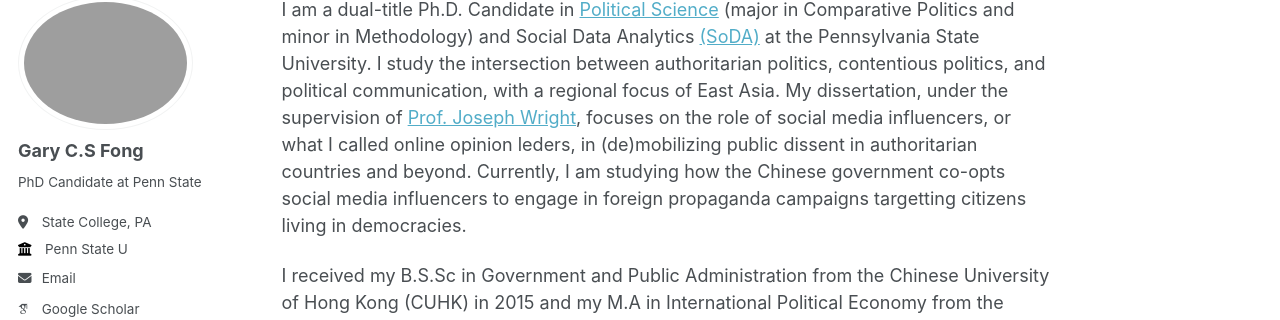
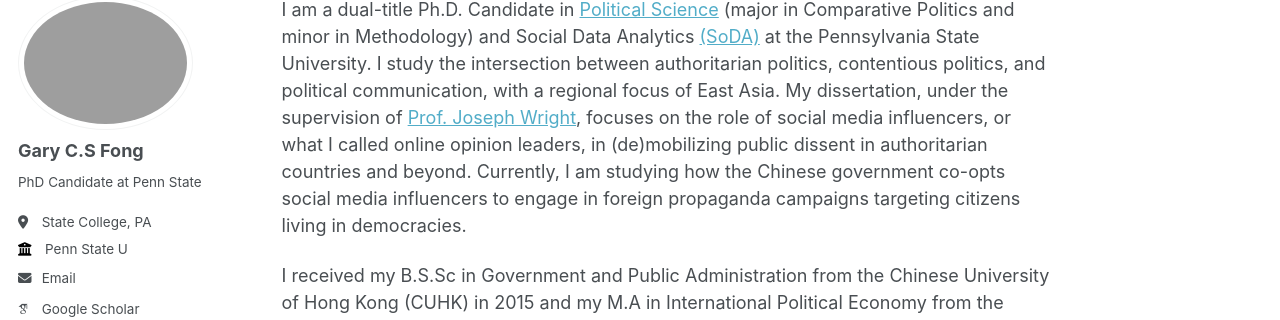
Before and after one commit to sap98fcs/sap98fcs.github.io, a Jekyll site: the page built from _pages/about.md, in a window 1280 px wide and 989 px high. Shown: the part 110-430 px from the top of the window. Built offline with Jekyll 4.4.1, drawn with Linux system fonts in a browser that asks for light colours; some web fonts are replaced.

Commit message:
Update about.md

```diff
--- a/_pages/about.md
+++ b/_pages/about.md
@@ -7,7 +7,7 @@ redirect_from:
   - /about.html
 ---
 
-I am a dual-title Ph.D. Candidate in [Political Science](https://polisci.la.psu.edu) (major in Comparative Politics and minor in Methodology) and Social Data Analytics [(SoDA)](https://soda.la.psu.edu/) at the Pennsylvania State University. I study the intersection between authoritarian politics, contentious politics, and political communication, with a regional focus of East Asia. My dissertation, under the supervision of [Prof. Joseph Wright](https://polisci.la.psu.edu/people/jgw12/), focuses on the role of social media influencers, or what I called online opinion leders, in (de)mobilizing public dissent in authoritarian countries and beyond. Currently, I am studying how the Chinese government co-opts social media influencers to engage in foreign propaganda campaigns targetting citizens living in democracies.
+I am a dual-title Ph.D. Candidate in [Political Science](https://polisci.la.psu.edu) (major in Comparative Politics and minor in Methodology) and Social Data Analytics [(SoDA)](https://soda.la.psu.edu/) at the Pennsylvania State University. I study the intersection between authoritarian politics, contentious politics, and political communication, with a regional focus of East Asia. My dissertation, under the supervision of [Prof. Joseph Wright](https://polisci.la.psu.edu/people/jgw12/), focuses on the role of social media influencers, or what I called online opinion leaders, in (de)mobilizing public dissent in authoritarian countries and beyond. Currently, I am studying how the Chinese government co-opts social media influencers to engage in foreign propaganda campaigns targeting citizens living in democracies.
 
 I received my B.S.Sc in Government and Public Administration from the Chinese University of Hong Kong (CUHK) in 2015 and my M.A in International Political Economy from the University of Warwick in 2016. Before my PhD study, I worked as a research officer at the [Hong Kong Council of Social Services](https://www.hkcss.org.hk/?lang=en) and published three reports on Hong Kong's social welfare policies.
 
```
